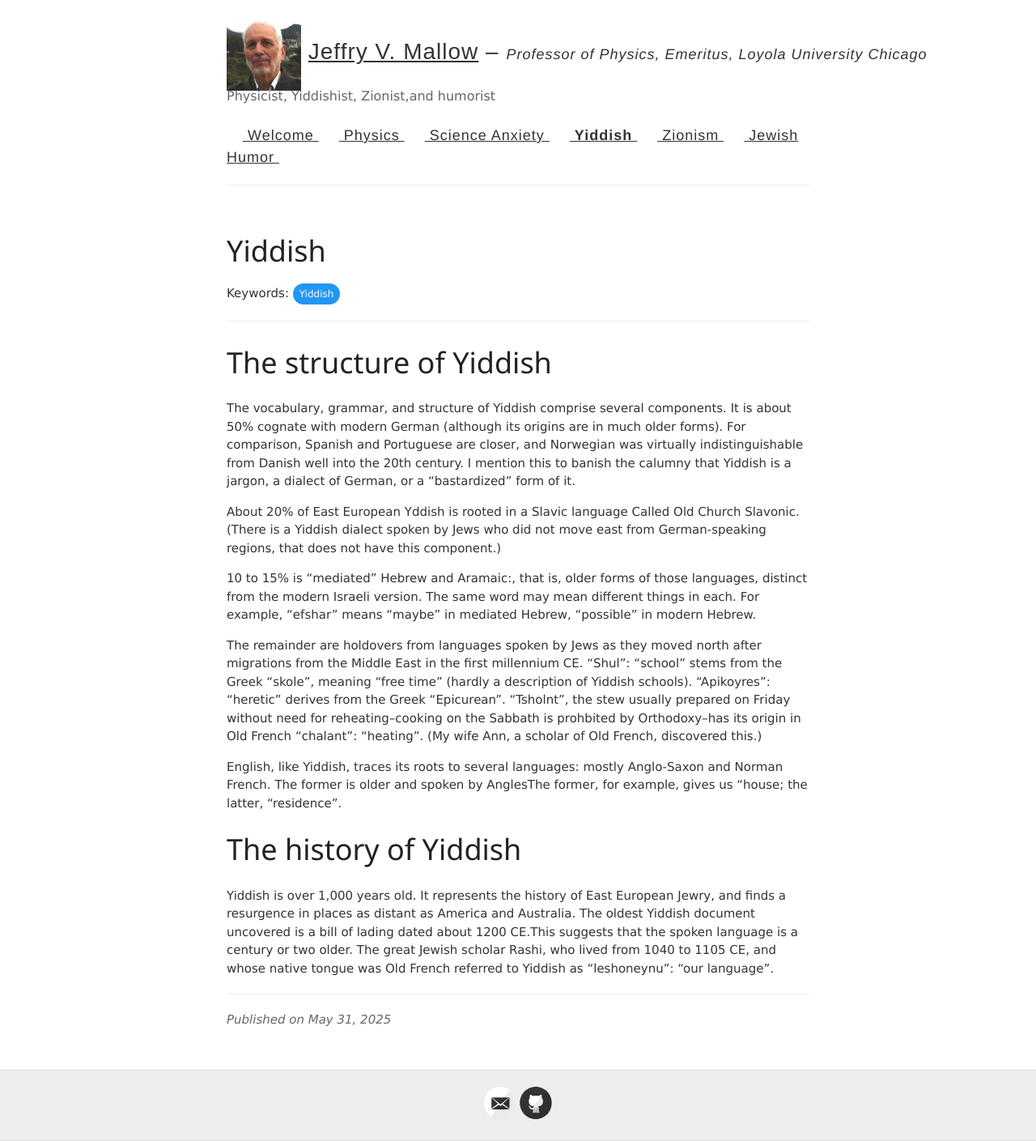
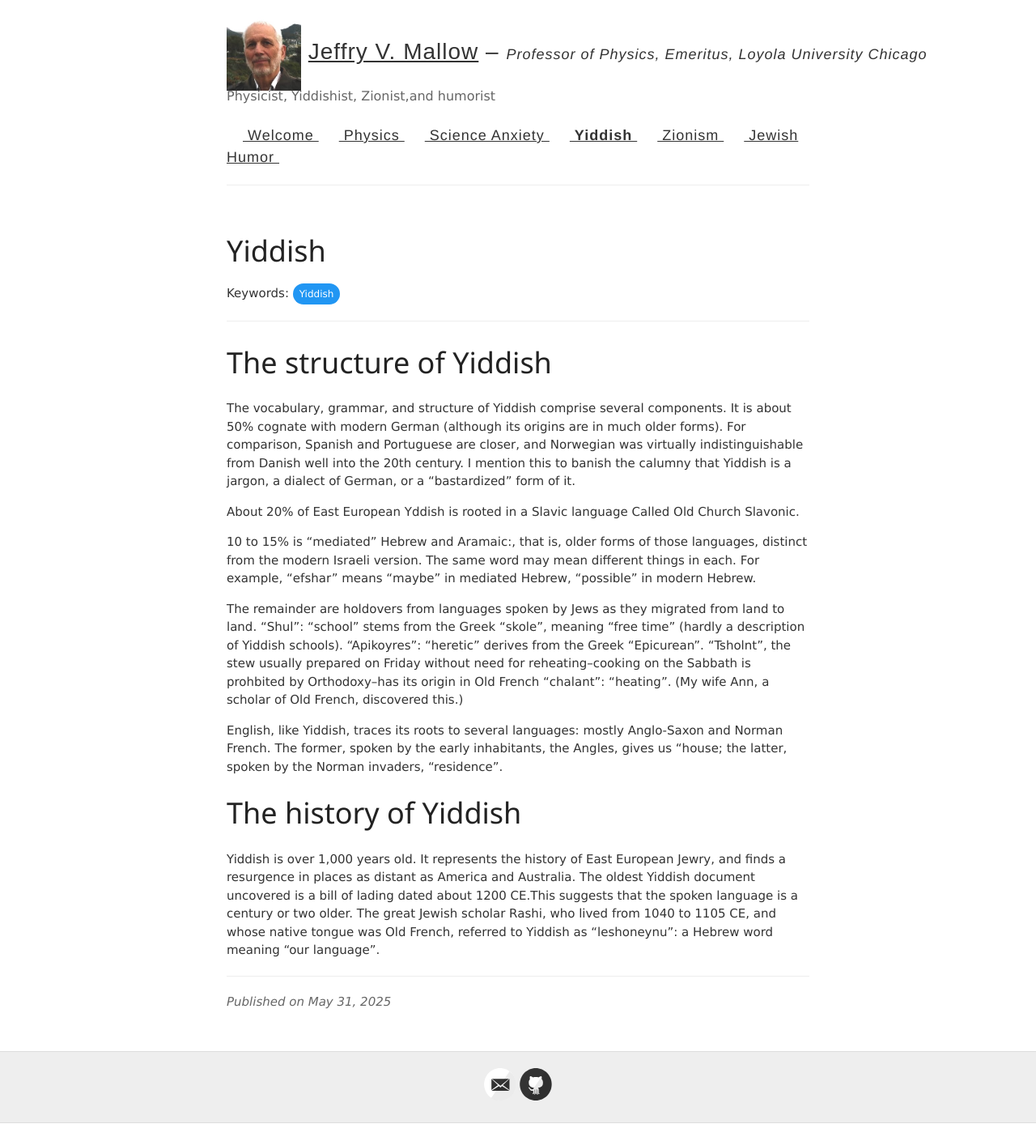
Before and after one commit to jvmallow/jvmallow.github.io, a Jekyll site: the page built from _posts/2025-05-31-Yiddish.md, in a window 1280 px wide. Shown: the whole page at 81% size. Built offline with Jekyll 4.4.1, drawn with Linux system fonts in a browser that asks for light colours; a script that is not in the unit is left out; after the commit the page ends 1387 px from its top, so only the background shows below that.

Commit message:
Update 2025-05-31-Yiddish.md

```diff
--- a/_posts/2025-05-31-Yiddish.md
+++ b/_posts/2025-05-31-Yiddish.md
@@ -10,13 +10,13 @@ tags: [Yiddish]
 # The structure of Yiddish
 The vocabulary, grammar, and structure of Yiddish comprise several components. It is about 50% cognate with modern German (although its origins are in much older forms). For comparison, Spanish and Portuguese are closer, and Norwegian was virtually indistinguishable from Danish well into the 20th century. I mention this to banish the calumny that Yiddish is a jargon, a dialect of German, or a "bastardized" form of it.
 
-About 20% of East European Yddish is rooted in a Slavic language Called Old Church Slavonic. (There is a Yiddish dialect spoken by Jews who did not move east from German-speaking regions, that does not have this component.)
+About 20% of East European Yddish is rooted in a Slavic language Called Old Church Slavonic.
 
 10 to 15% is "mediated" Hebrew and Aramaic:, that is, older forms of those languages, distinct from the modern Israeli version. The same word may mean different things in each. For example, "efshar" means "maybe" in mediated Hebrew, "possible" in modern Hebrew.
 
-The remainder are holdovers from languages spoken by Jews as they moved north after migrations from the Middle East in the first millennium CE.  "Shul": "school" stems from the Greek "skole", meaning "free time" (hardly a description of Yiddish schools). "Apikoyres": "heretic" derives from the Greek "Epicurean". "Tsholnt", the stew usually prepared on Friday without need for reheating--cooking on the Sabbath is prohbited by Orthodoxy--has its origin in Old French "chalant": "heating". (My wife Ann, a scholar of Old French, discovered this.)
+The remainder are holdovers from languages spoken by Jews as they migrated from land to land.  "Shul": "school" stems from the Greek "skole", meaning "free time" (hardly a description of Yiddish schools). "Apikoyres": "heretic" derives from the Greek "Epicurean". "Tsholnt", the stew usually prepared on Friday without need for reheating--cooking on the Sabbath is prohbited by Orthodoxy--has its origin in Old French "chalant": "heating". (My wife Ann, a scholar of Old French, discovered this.)
 
-English, like Yiddish, traces its roots to several languages: mostly Anglo-Saxon and Norman French. The former is older and spoken by AnglesThe former, for example, gives us "house; the latter, "residence".
+English, like Yiddish, traces its roots to several languages: mostly Anglo-Saxon and Norman French. The former, spoken by the early inhabitants, the  Angles, gives us "house; the latter, spoken by the Norman invaders, "residence".
 
 # The history of Yiddish
-Yiddish is over 1,000 years old. It represents the history of East European Jewry, and finds a resurgence in places as distant as America and Australia. The oldest Yiddish document uncovered is a bill of lading dated about 1200 CE.This suggests that the spoken language is a century or two older. The great Jewish scholar Rashi, who lived from 1040 to 1105 CE, and whose native tongue was Old French referred to Yiddish as "leshoneynu": "our language".
+Yiddish is over 1,000 years old. It represents the history of East European Jewry, and finds a resurgence in places as distant as America and Australia. The oldest Yiddish document uncovered is a bill of lading dated about 1200 CE.This suggests that the spoken language is a century or two older. The great Jewish scholar Rashi, who lived from 1040 to 1105 CE, and whose native tongue was Old French, referred to Yiddish as "leshoneynu": a Hebrew word meaning "our language".
```
